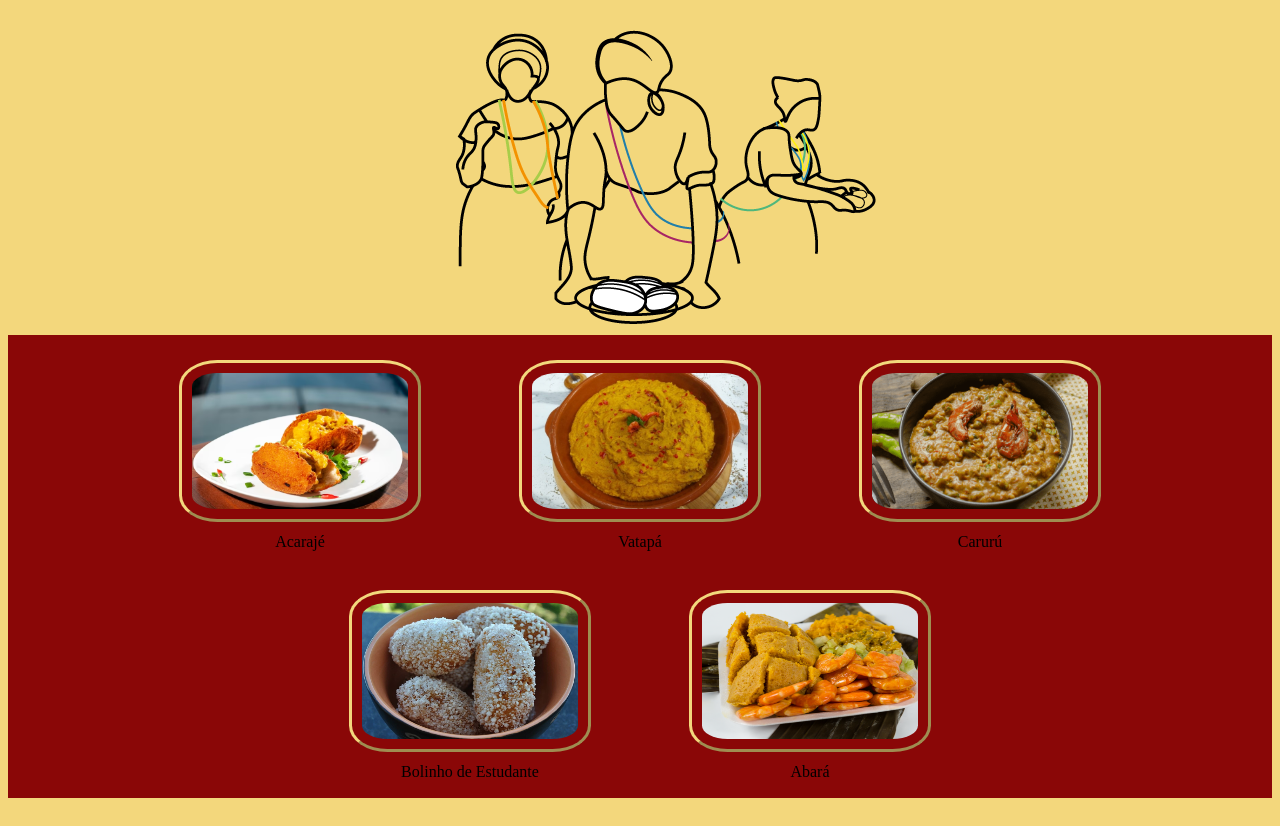
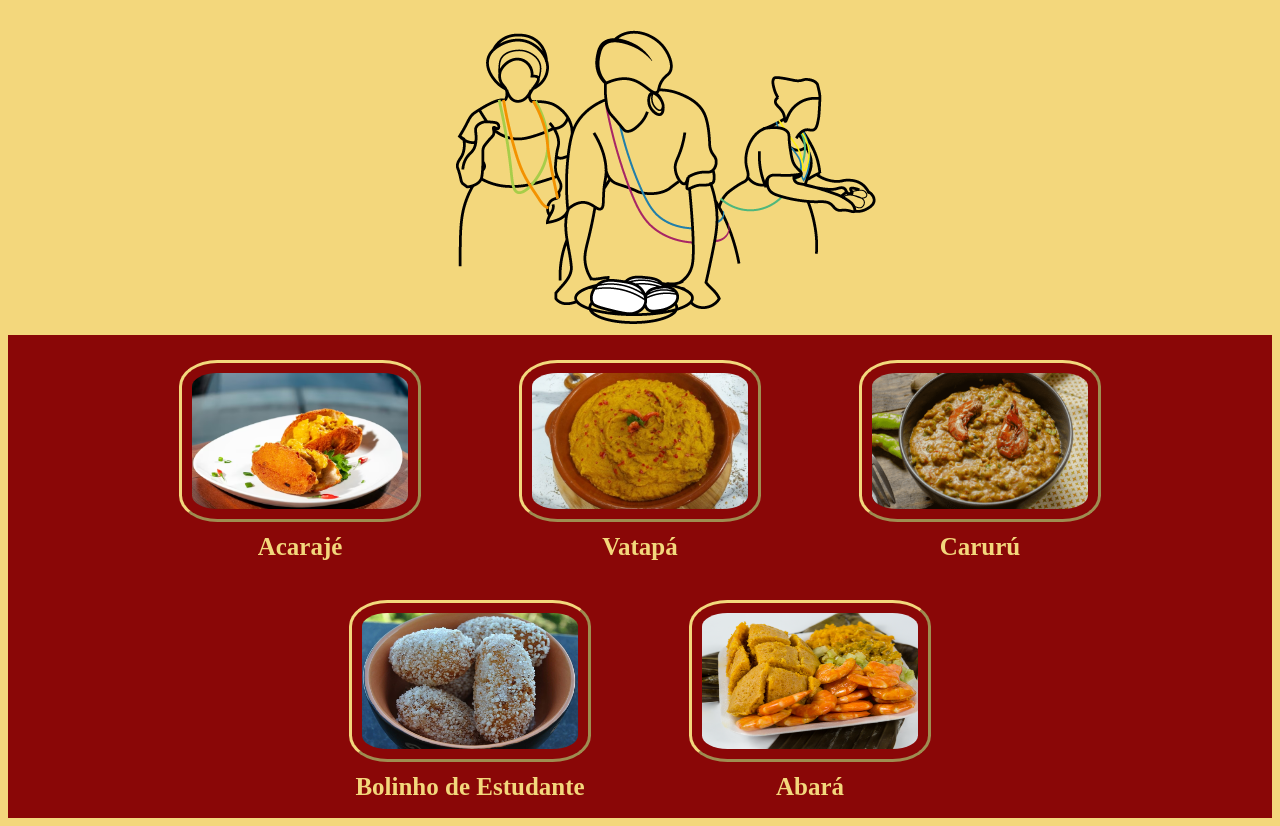
Before and after one commit to jadson774/odin-recipes, a plain HTML site: page index.html in a window 1280 px wide. Shown: the part 110-936 px from the top of the page. Drawn offline with Linux system fonts and the light colour scheme.

Commit message:
Add styles to figcaption (color, hover effect)

```diff
--- a/styles/style.css
+++ b/styles/style.css
@@ -50,3 +50,9 @@ h1, h2 {
     transition: 0.3s;
 
 }
+
+.fotos-menu figcaption {
+    font-weight: bolder;
+    font-size: 25px;
+    color: rgb(243, 215, 124);
+}
```
